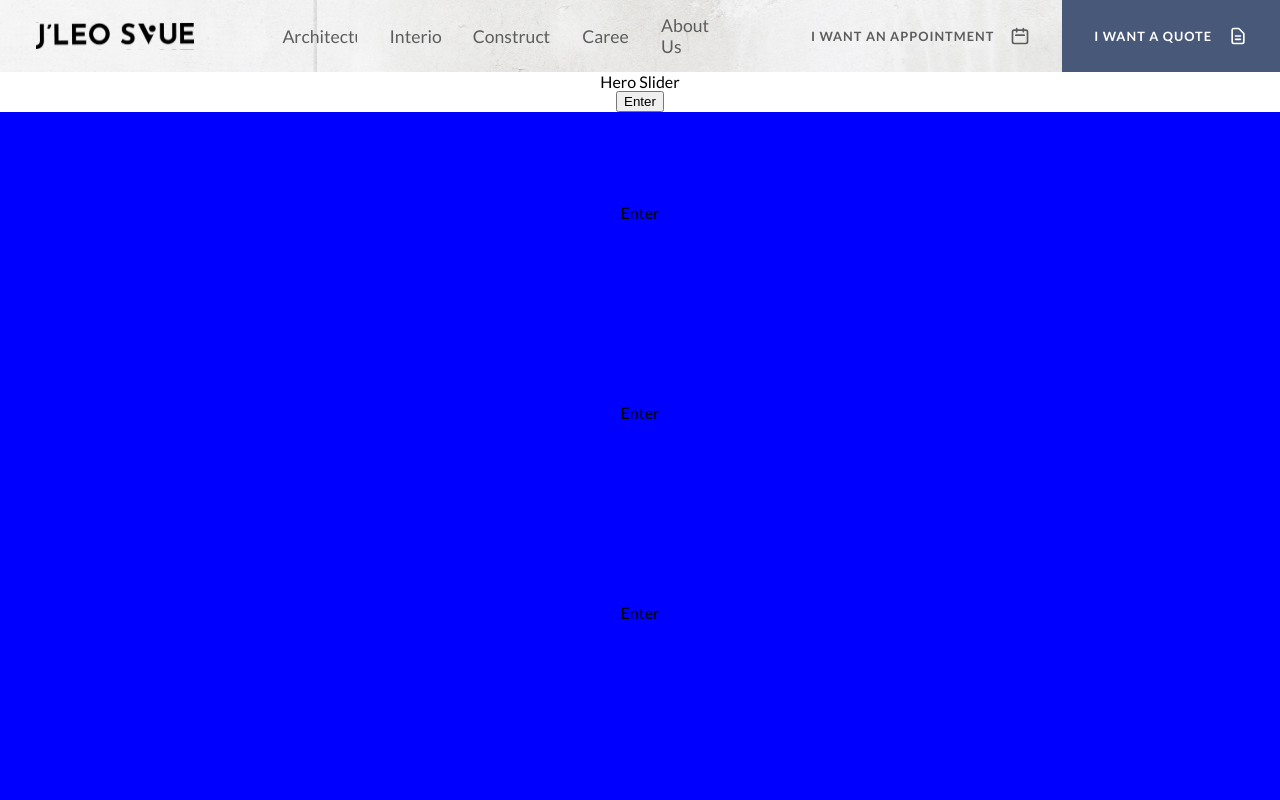
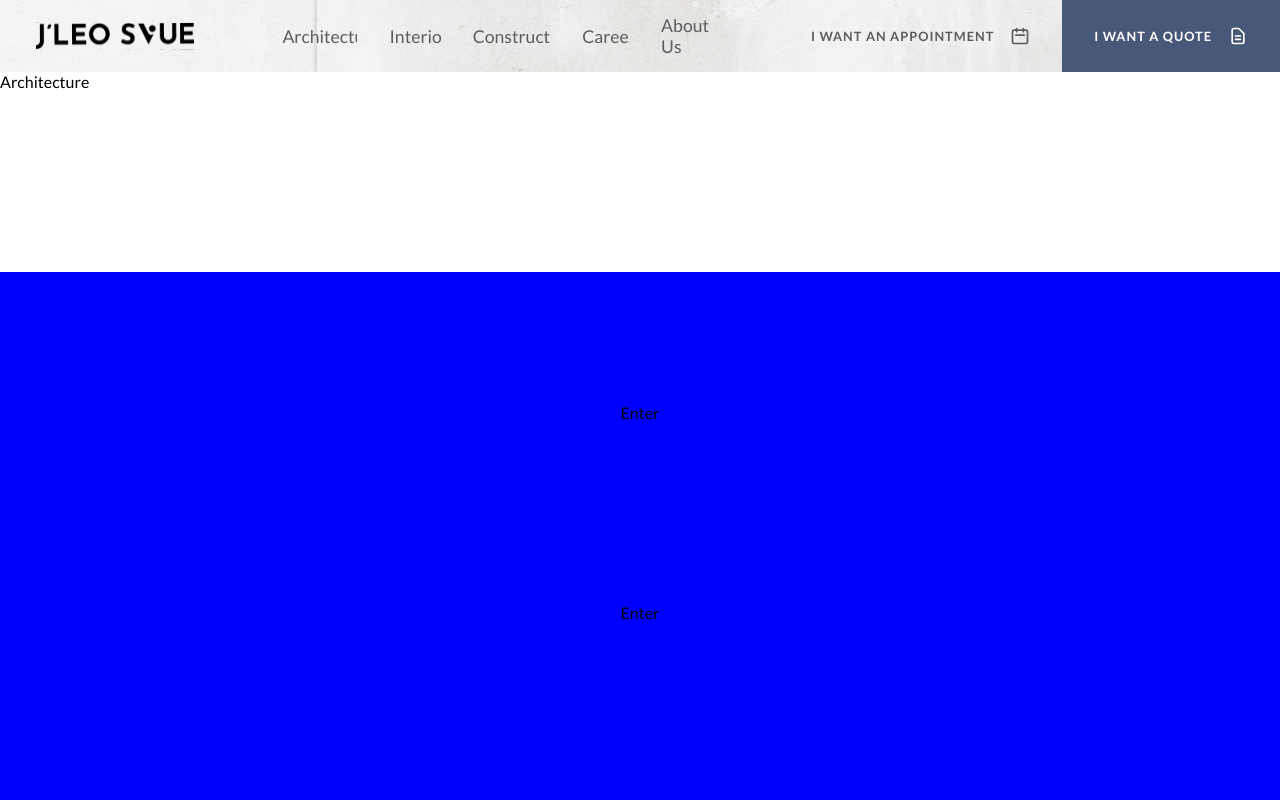
Before and after one commit to azula9713/jleo_svue-frontend, a Next.js app: page / in a window 1280 px wide. Both pictures are taken after a click on the link "Architecture". Shown: the top 800 px of the page. Built offline with nearby package versions, Linux system fonts and the light colour scheme.

Commit message:
Header animations

```diff
--- /dev/null
+++ b/atoms/headerAtom.js
@@ -0,0 +1,6 @@
+import { atom } from 'recoil'
+
+export const hoveredNavAtom = atom({
+  key: 'selectedNavAtom',
+  default: '',
+})
--- a/components/Layout/Header.js
+++ b/components/Layout/Header.js
@@ -1,3 +1,4 @@
+import { useEffect } from 'react'
 import Head from 'next/head'
 import Link from 'next/link'
 import Image from 'next/image'
@@ -5,14 +6,11 @@ import styled from 'styled-components'
 import NavLinks from '../../data/NavLinks'
 import HeaderButton from '../Common/HeaderButton'
 import MegaMenu from './MegaMenu'
-import { useEffect, useState } from 'react'
+import { useRecoilState } from 'recoil'
+import { hoveredNavAtom } from '../../atoms/headerAtom'
 
 const Header = () => {
-  const [hoveredTitle, setHoveredTitle] = useState('')
-
-  useEffect(() => {
-    console.log('hovering over: ' + hoveredTitle)
-  }, [hoveredTitle])
+  const [hoveredTitle, setHoveredTitle] = useRecoilState(hoveredNavAtom)
 
   return (
     <>
@@ -48,9 +46,6 @@ const Header = () => {
                       if (navLink.link === '#') {
                         setHoveredTitle(navLink.name)
                       }
-                    }}
-                    onMouseLeave={() => {
-                      setHoveredTitle('')
                     }}
                   >
                     {navLink.name}
--- a/components/Layout/MegaMenu.js
+++ b/components/Layout/MegaMenu.js
@@ -1,13 +1,31 @@
 import styled from 'styled-components'
+import { Fade } from 'react-reveal'
+import { useSetRecoilState } from 'recoil'
+import { hoveredNavAtom } from '../../atoms/headerAtom'
 
 const MegaMenu = ({ menuTitle }) => {
-  return <MegaMenuContainer>{menuTitle}</MegaMenuContainer>
+  const setHoveredTitle = useSetRecoilState(hoveredNavAtom)
+
+  return (
+    <MegaMenuContainer>
+      {/* apply fade effect on closing */}
+      <Fade top ssrFadeout duration={500}>
+        <Wrapper
+          onMouseLeave={() => {
+            setHoveredTitle('')
+          }}
+        >
+          {menuTitle}
+        </Wrapper>
+      </Fade>
+    </MegaMenuContainer>
+  )
 }
 
 export default MegaMenu
 
 const MegaMenuContainer = styled.div`
-  background-color: red;
+  background-color: transparent;
   width: 100%;
   height: 200px;
   display: flex;
@@ -18,3 +36,9 @@ const MegaMenuContainer = styled.div`
   left: 0;
   z-index: 55;
 `
+
+const Wrapper = styled.div`
+  width: 100vw;
+  height: 200px;
+  background-color: #fff;
+`
--- a/package.json
+++ b/package.json
@@ -14,6 +14,8 @@
     "next": "12.1.6",
     "react": "18.1.0",
     "react-dom": "18.1.0",
+    "react-reveal": "^1.2.2",
+    "recoil": "^0.7.3-alpha.2",
     "styled-components": "^5.3.5"
   },
   "devDependencies": {
--- a/pages/_app.js
+++ b/pages/_app.js
@@ -1,7 +1,13 @@
+import { RecoilRoot } from 'recoil'
+
 import '../styles/globals.css'
 
 function MyApp({ Component, pageProps }) {
-  return <Component {...pageProps} />
+  return (
+    <RecoilRoot>
+      <Component {...pageProps} />
+    </RecoilRoot>
+  )
 }
 
 export default MyApp
```
Also changed, not shown: 1 other file (tests, documents, lock files or other folders).
